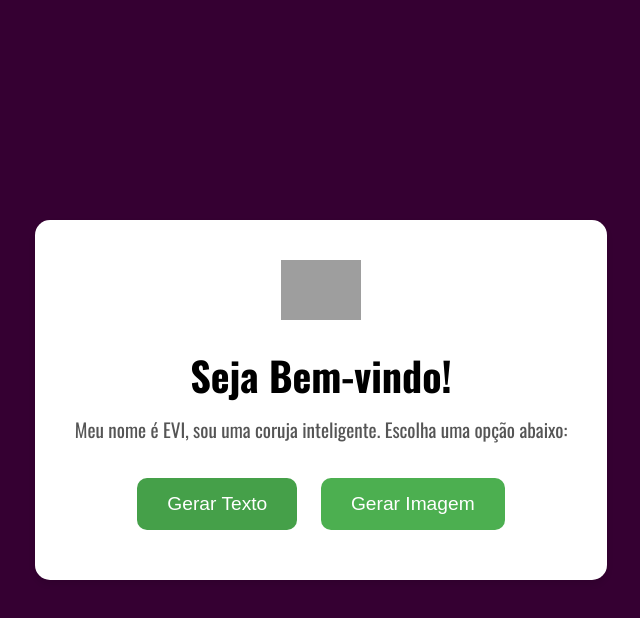
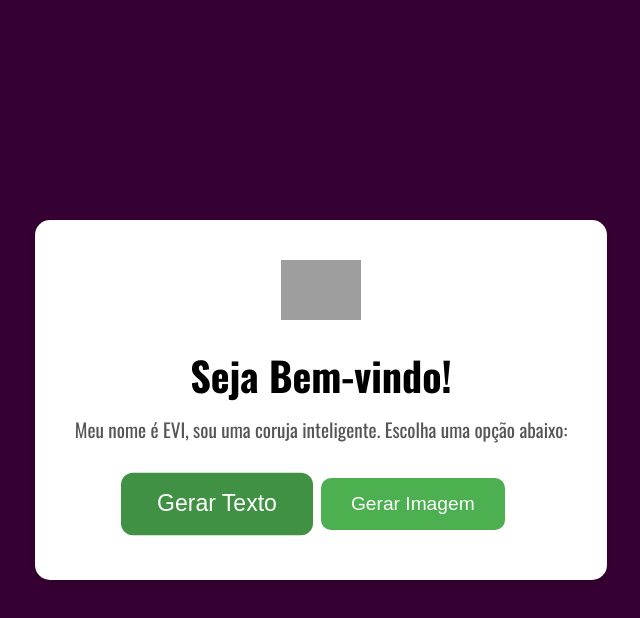
Before and after one commit to Vinicius1179/API, a plain HTML site: page index.html in a window 1280 px wide. In both pictures the pointer is over the button "Gerar Texto". Shown: the whole page, without its empty margins (319-959 px from the left). Drawn offline with nearby package versions, Linux system fonts and the light colour scheme; grey boxes are pictures that could not be loaded.

Commit message:
Update style.css

```diff
--- a/style.css
+++ b/style.css
@@ -60,5 +60,6 @@ header p {
 }
 
 .botao:hover {
-    background-color: #45a049;
+    background-color: #409144;
+    transform: scale(1.2);
 }
```
